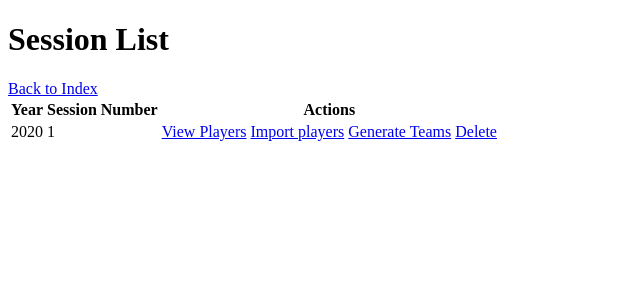
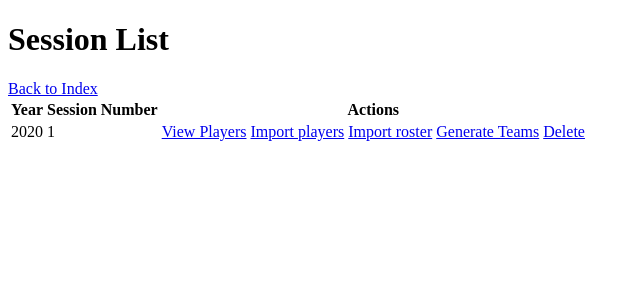
Before and after one commit to cdkl/rosterizer, a Django app: template rosterizer/templates/session_list.html in a window 1280 px wide. Shown: the top 300 px of the page, without its empty margins (0-640 px from the left). Run offline with Django 5.2, Linux system fonts and the light colour scheme; the template is opened without the code that fills it: most values are stand-ins (such as "Sample title", 1, 10 or a date in 2020); data that the repository does not hold is empty.

Commit message:
haha copilot ate my import_roster link, who copilots the copilot

```diff
--- a/rosterizer/templates/session_list.html
+++ b/rosterizer/templates/session_list.html
@@ -22,6 +22,7 @@
               <td>
                 <a href="{% url 'players_in_session' session.id %}">View Players</a>
                 <a href="{% url 'import_players' session.id %}">Import players</a>
+                <a href="{% url 'import_roster' session.id %}">Import roster</a>
                 <a href="{% url 'generate_teams_form' session.id %}">Generate Teams</a>
                 <a href="{% url 'delete_session' session.id %}">Delete</a>
               </td>
```
